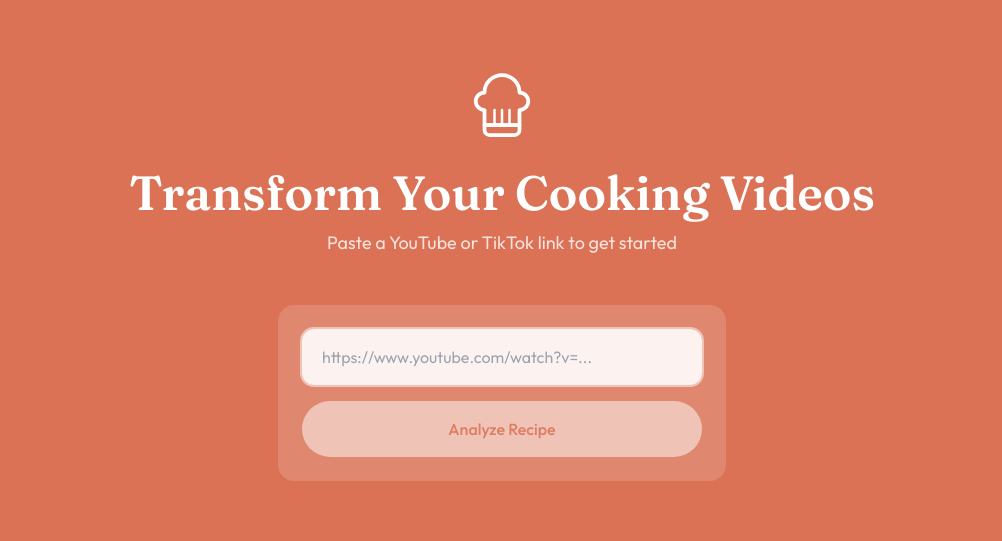
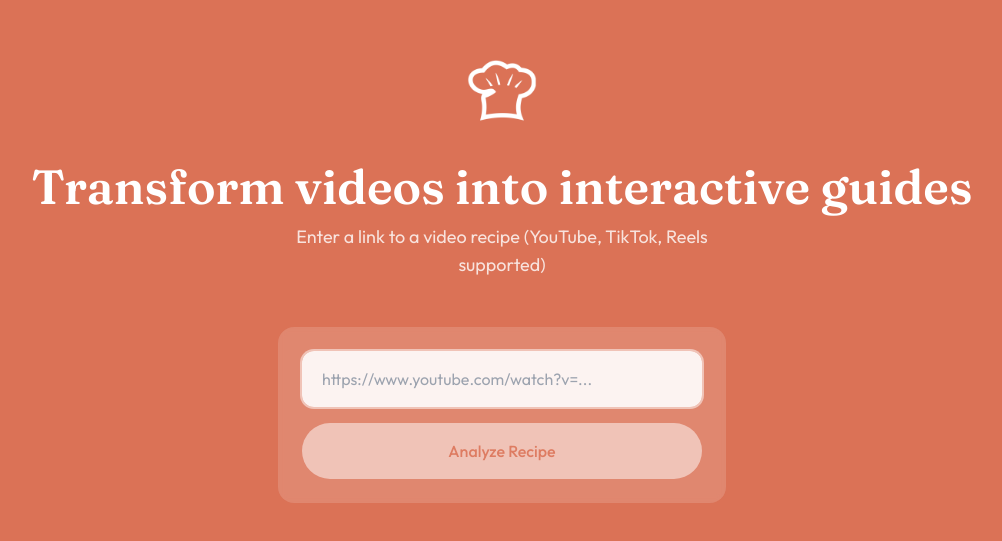
Before and after one commit to shrish346/cookingTool, a React (Vite) app in the folder frontend/: page / in a window 1280 px wide. Shown: the part 127-668 px from the top of the page, without its empty margins (138-1140 px from the left). Built offline with nearby package versions, Linux system fonts and the light colour scheme; no server answers.

Commit message:
a detail is now enforced whenever there is no clip, when there is no clip, there is no box, step counter is no longer hidden since longer content scrolls instead of riding up, and the gather steps get a list instead of video box now.

```diff
--- a/frontend/src/components/ChefIcon.tsx
+++ b/frontend/src/components/ChefIcon.tsx
@@ -1,49 +1,16 @@
 /**
- * Chef hat icon - app logo
+ * App logo - the same chef hat mark used for the favicon and the PWA icons.
+ *
+ * The asset's background is the app peach (#DB7256) exactly, so it sits on the
+ * app background with no visible edge and reads as a floating white mark.
  */
 export function ChefIcon({ className = 'w-16 h-16' }: { className?: string }) {
   return (
-    <svg
+    <img
+      src="/assets/makerai.png"
+      alt="MakerAI"
       className={className}
-      viewBox="0 0 64 64"
-      fill="none"
-      xmlns="http://www.w3.org/2000/svg"
-    >
-      {/* Chef hat */}
-      <path
-        d="M32 8C24.268 8 18 14.268 18 22C14.134 22 11 25.134 11 29C11 32.866 14.134 36 18 36V48H46V36C49.866 36 53 32.866 53 29C53 25.134 49.866 22 46 22C46 14.268 39.732 8 32 8Z"
-        stroke="currentColor"
-        strokeWidth="3"
-        strokeLinecap="round"
-        strokeLinejoin="round"
-      />
-      {/* Hat band */}
-      <path
-        d="M18 48H46V52C46 54.209 44.209 56 42 56H22C19.791 56 18 54.209 18 52V48Z"
-        stroke="currentColor"
-        strokeWidth="3"
-        strokeLinecap="round"
-        strokeLinejoin="round"
-      />
-      {/* Pleats */}
-      <path
-        d="M26 36V48"
-        stroke="currentColor"
-        strokeWidth="2"
-        strokeLinecap="round"
-      />
-      <path
-        d="M32 36V48"
-        stroke="currentColor"
-        strokeWidth="2"
-        strokeLinecap="round"
-      />
-      <path
-        d="M38 36V48"
-        stroke="currentColor"
-        strokeWidth="2"
-        strokeLinecap="round"
-      />
-    </svg>
+      draggable={false}
+    />
   )
 }
--- a/frontend/src/types/index.ts
+++ b/frontend/src/types/index.ts
@@ -99,7 +99,7 @@ export interface Recipe {
   expansion_failed?: boolean
 }
 
-export type VideoSource = 'youtube' | 'tiktok' | 'unknown'
+export type VideoSource = 'youtube' | 'tiktok' | 'instagram' | 'unknown'
 
 export interface ValidateResponse {
   valid: boolean
--- a/frontend/src/views/CookingView.tsx
+++ b/frontend/src/views/CookingView.tsx
@@ -9,11 +9,14 @@ interface CookingViewProps {
 }
 
 /**
- * The two setup steps have no clip - they show what to lay out instead.
+ * The two setup steps have no clip - the thing to look at is the list itself, so
+ * it gets the panel a clip would have had: a plain scrolling list, no video frame
+ * around it.
  */
-function GatherChecklist({ recipe, step }: { recipe: Recipe; step: Step }) {
-  const items =
-    step.kind === 'gather_tools'
+function GatherList({ recipe, step }: { recipe: Recipe; step: Step }) {
+  const isTools = step.kind === 'gather_tools'
+
+  const items = isTools
     ? recipe.tools
         .filter((tool) => step.tool_ids.includes(tool.id))
         .map((tool) => ({
@@ -29,13 +32,17 @@ function GatherChecklist({ recipe, step }: { recipe: Recipe; step: Step }) {
           hint: ing.preparation,
         }))
 
+  // h-full bounds the <ul> so it scrolls rather than growing past the panel.
   return (
-    <div className="w-full h-full overflow-y-auto p-6">
-      <ul className="space-y-2.5">
+    <div className="flex flex-col h-full min-h-0 w-full max-w-sm">
+      <h2 className="shrink-0 text-xs uppercase tracking-wide text-white/40 mb-3">
+        {isTools ? 'Tools' : 'Ingredients'} · {items.length}
+      </h2>
+      <ul className="flex-1 min-h-0 overflow-y-auto space-y-3 pr-2">
         {items.map((item) => (
-          <li key={item.key} className="flex items-start gap-2.5 text-white/90">
-            <span className="mt-1.5 w-1.5 h-1.5 rounded-full bg-white/50 shrink-0" />
-            <span className="text-sm leading-snug">
+          <li key={item.key} className="flex items-start gap-3 text-white/90">
+            <span className="mt-2 w-1.5 h-1.5 rounded-full bg-white/50 shrink-0" />
+            <span className="text-base leading-snug">
               {item.label}
               {item.hint && <span className="text-white/50"> — {item.hint}</span>}
             </span>
@@ -79,6 +86,20 @@ export function CookingView({ recipe, onExit, onViewRecipe }: CookingViewProps)
   // for it. Only a step that *is* grounded and whose clip hasn't landed yet is pending.
   const clipPending = !hasVideo && step?.has_video_clip !== false && !recipe.clips_ready
   const isGather = step?.kind === 'gather_tools' || step?.kind === 'gather_ingredients'
+
+  // A step with no clip and none coming gets no right panel at all - the text takes
+  // the full width rather than sitting next to an empty frame. (Future artifacts that
+  // stand in for a clip will bring their own display type, not this box.)
+  const showPanel = hasVideo || clipPending || isGather
+
+  // Long steps used to overflow their column and ride up over the step counter. The
+  // column now scrolls instead, and the type scales down first so that scrolling is
+  // the exception rather than the norm.
+  const charCount =
+    (step?.instruction?.length ?? 0) +
+    (step?.detail?.length ?? 0) +
+    (step?.doneness_cue?.length ?? 0)
+  const dense = charCount > 400
 
   // Clips adjacent to the current step, warmed ahead of time. Two forward (the
   // common direction) and one back.
@@ -149,28 +170,36 @@ export function CookingView({ recipe, onExit, onViewRecipe }: CookingViewProps)
         onClick={handleTap}
       >
         {/* Left panel - Step info */}
-        <div className="flex-[1.2] flex flex-col justify-between p-6 lg:p-8">
-          {/* Step counter */}
-          <div className="text-white/60 text-sm ml-9 -mt-2">
+        <div
+          className={`${showPanel ? 'flex-[1.2]' : 'flex-1'} flex flex-col min-h-0 p-6 lg:p-8`}
+        >
+          {/* Step counter. shrink-0 so a long step can never push into it. */}
+          <div className="shrink-0 text-white/60 text-sm ml-9">
             Step {currentStep + 1} of {totalSteps}
           </div>
 
-          {/* Step title and instruction */}
-          <div className="flex-1 flex flex-col justify-center ml-9 -mt-12 overflow-y-auto">
-            <h1 className="text-3xl lg:text-4xl font-display font-bold text-white mb-4">
+          {/* Step title and instruction. Centered while it fits, scrolls once it doesn't. */}
+          <div className="flex-1 min-h-0 flex flex-col justify-center ml-9">
+            <div
+              className={`overflow-y-auto py-4 pr-4 ${showPanel ? 'max-w-lg' : 'max-w-3xl'}`}
+            >
+              <h1
+                className={`${dense ? 'text-2xl lg:text-3xl' : 'text-3xl lg:text-4xl'} font-display font-bold text-white mb-4`}
+              >
                 {step.display_title || step.title || `Step ${step.order}`}
               </h1>
-            <p className="text-white/90 text-lg lg:text-xl leading-relaxed max-w-lg">
+              <p
+                className={`text-white/90 ${dense ? 'text-base lg:text-lg' : 'text-lg lg:text-xl'} leading-relaxed`}
+              >
                 {step.instruction}
               </p>
               {step.detail && (
-              <p className="text-white/70 text-base leading-relaxed max-w-lg mt-3">
+                <p className="text-white/70 text-base leading-relaxed mt-3">
                   {step.detail}
                 </p>
               )}
-            {/* Only shown here when the clip panel isn't already showing it. */}
-            {step.doneness_cue && hasVideo && (
-              <p className="text-white/80 text-base leading-relaxed max-w-lg mt-4 pl-3 border-l-2 border-white/30">
+              {step.doneness_cue && (
+                <p className="text-white/80 text-base leading-relaxed mt-4 pl-3 border-l-2 border-white/30">
                   <span className="text-white/40">You'll know it's right when </span>
                   {step.doneness_cue}
                 </p>
@@ -181,9 +210,10 @@ export function CookingView({ recipe, onExit, onViewRecipe }: CookingViewProps)
                 </p>
               )}
             </div>
+          </div>
 
           {/* Navigation buttons */}
-          <div className="flex items-center justify-center gap-4 text-white/80">
+          <div className="shrink-0 flex items-center justify-center gap-4 text-white/80">
             <button
               onClick={(e) => {
                 e.stopPropagation()
@@ -206,8 +236,13 @@ export function CookingView({ recipe, onExit, onViewRecipe }: CookingViewProps)
           </div>
         </div>
 
-        {/* Right panel - the clip, or whatever stands in for it */}
-        <div className="flex-[0.8] flex items-center justify-end p-8 pr-12 lg:pr-16">
+        {/* Right panel - only when there is something to put in it. A step with no
+            clip coming renders no panel at all; its text has the full width instead. */}
+        {showPanel && (
+          <div className="flex-[0.8] flex flex-col justify-center items-end min-h-0 p-8 pr-12 lg:pr-16">
+            {isGather ? (
+              <GatherList recipe={recipe} step={step} />
+            ) : (
               <div className="relative w-full max-w-[300px] lg:max-w-md aspect-square bg-peach-600/30 rounded-2xl overflow-hidden shadow-2xl">
                 {hasVideo ? (
                   <video
@@ -221,31 +256,17 @@ export function CookingView({ recipe, onExit, onViewRecipe }: CookingViewProps)
                     preload="auto"
                     className="w-full h-full object-cover"
                   />
-            ) : isGather ? (
-              <GatherChecklist recipe={recipe} step={step} />
-            ) : clipPending ? (
+                ) : (
+                  /* clipPending: the clip is still rendering server-side. */
                   <div className="w-full h-full flex flex-col items-center justify-center text-white/60">
                     <div className="w-10 h-10 mb-3 rounded-full border-2 border-white/20 border-t-white/70 animate-spin" />
                     <span className="text-sm">Preparing this clip…</span>
                   </div>
-            ) : (
-              /* A step the video never showed. No clip is coming - show the coaching
-                 instead of a video box that stays empty forever. */
-              <div className="w-full h-full flex flex-col justify-center p-6 text-white/80">
-                {step.doneness_cue ? (
-                  <>
-                    <span className="text-xs uppercase tracking-wide text-white/40 mb-2">
-                      You'll know it's right when
-                    </span>
-                    <p className="text-base leading-relaxed">{step.doneness_cue}</p>
-                  </>
-                ) : (
-                  <p className="text-base leading-relaxed text-white/70">{step.detail}</p>
                 )}
               </div>
             )}
           </div>
-        </div>
+        )}
 
         {/* Tap zones indicator (subtle) */}
         <div className="absolute inset-0 pointer-events-none flex opacity-0 hover:opacity-100 transition-opacity">
--- a/frontend/src/views/LandingView.tsx
+++ b/frontend/src/views/LandingView.tsx
@@ -24,12 +24,12 @@ export function LandingView({ onSubmit, isValidating, error }: LandingViewProps)
     <div className="h-full overflow-y-auto flex flex-col items-center justify-center p-6">
       {/* Logo and Title */}
       <div className="flex flex-col items-center mb-12 animate-fade-in">
-        <ChefIcon className="w-20 h-20 text-white mb-6" />
+        <ChefIcon className="w-24 h-24 mb-6" />
         <h1 className="text-4xl md:text-5xl font-display font-semibold text-white text-center mb-3">
-          Transform Your Cooking Videos
+          Transform videos into interactive guides
         </h1>
-        <p className="text-white/80 text-center text-lg">
-          Paste a YouTube or TikTok link to get started
+        <p className="text-white/80 text-center text-lg max-w-md">
+          Enter a link to a video recipe (YouTube, TikTok, Reels supported)
         </p>
       </div>
 
```
Also changed, not shown: 2 other files (tests, documents, lock files or other folders). Lines whose indentation alone changed are shown as unchanged.
